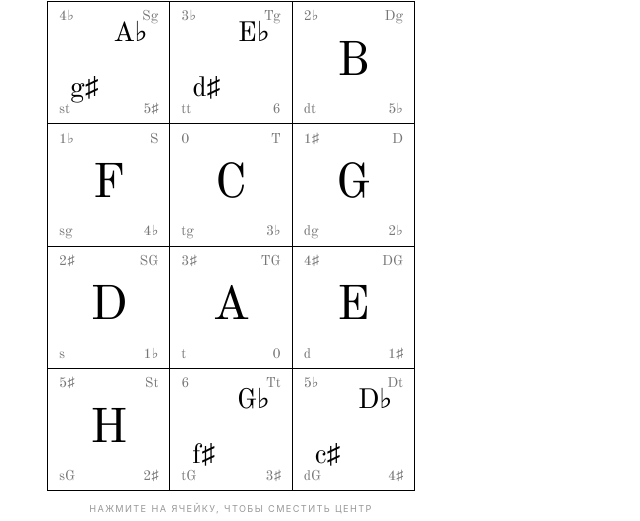
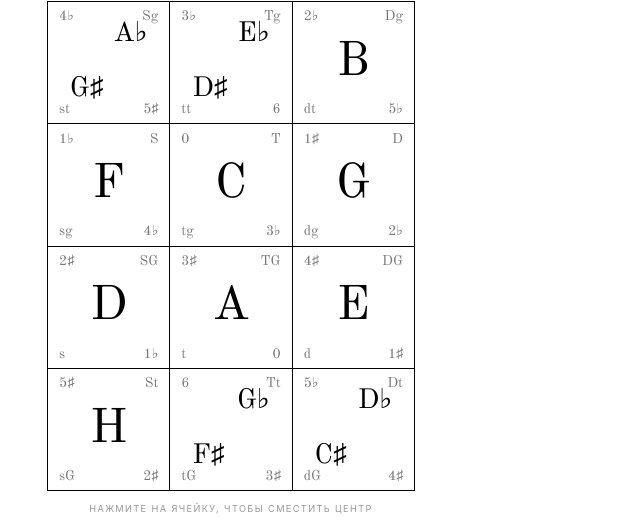
Before and after one commit to maisonchiline-gif/chiline, a website: page public/square/index.html in a window 1280 px wide. Shown: the part 264-785 px from the top of the page, 409-1049 px from the left. Drawn offline with nearby package versions, Linux system fonts and the light colour scheme.

Commit message:
Revert "Миноры сделал"
This reverts commit b73198ec6ec3863ef9e9af9dde6bfe71e0c45d34.

```diff
--- a/public/square/index.html
+++ b/public/square/index.html
@@ -272,11 +272,11 @@
     });
 
     const notesData = {
-      0: { type: 'single', label: 'C' }, 1: { type: 'dual', bot: 'c♯', top: 'D♭' },
-      2: { type: 'single', label: 'D' }, 3: { type: 'dual', bot: 'd♯', top: 'E♭' },
+      0: { type: 'single', label: 'C' }, 1: { type: 'dual', bot: 'C♯', top: 'D♭' },
+      2: { type: 'single', label: 'D' }, 3: { type: 'dual', bot: 'D♯', top: 'E♭' },
       4: { type: 'single', label: 'E' }, 5: { type: 'single', label: 'F' },
-      6: { type: 'dual', bot: 'f♯', top: 'G♭' }, 7: { type: 'single', label: 'G' },
-      8: { type: 'dual', bot: 'g♯', top: 'A♭' }, 9: { type: 'single', label: 'A' },
+      6: { type: 'dual', bot: 'F♯', top: 'G♭' }, 7: { type: 'single', label: 'G' },
+      8: { type: 'dual', bot: 'G♯', top: 'A♭' }, 9: { type: 'single', label: 'A' },
       10: { type: 'single', label: 'B' }, 11: { type: 'single', label: 'H' }
     };
     const keySignatures = {
```
